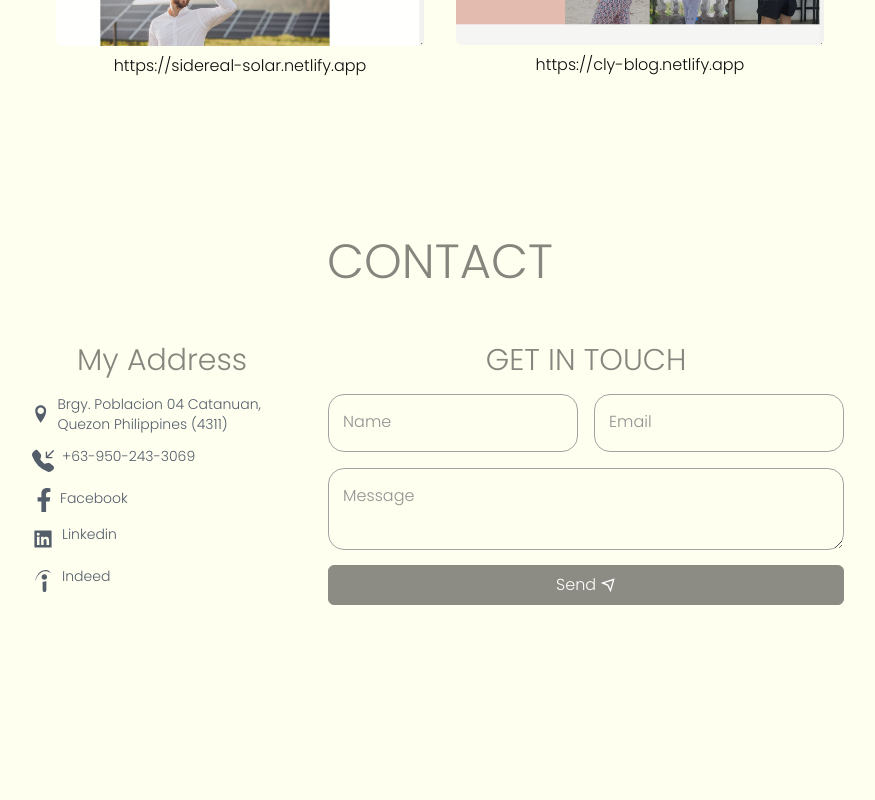
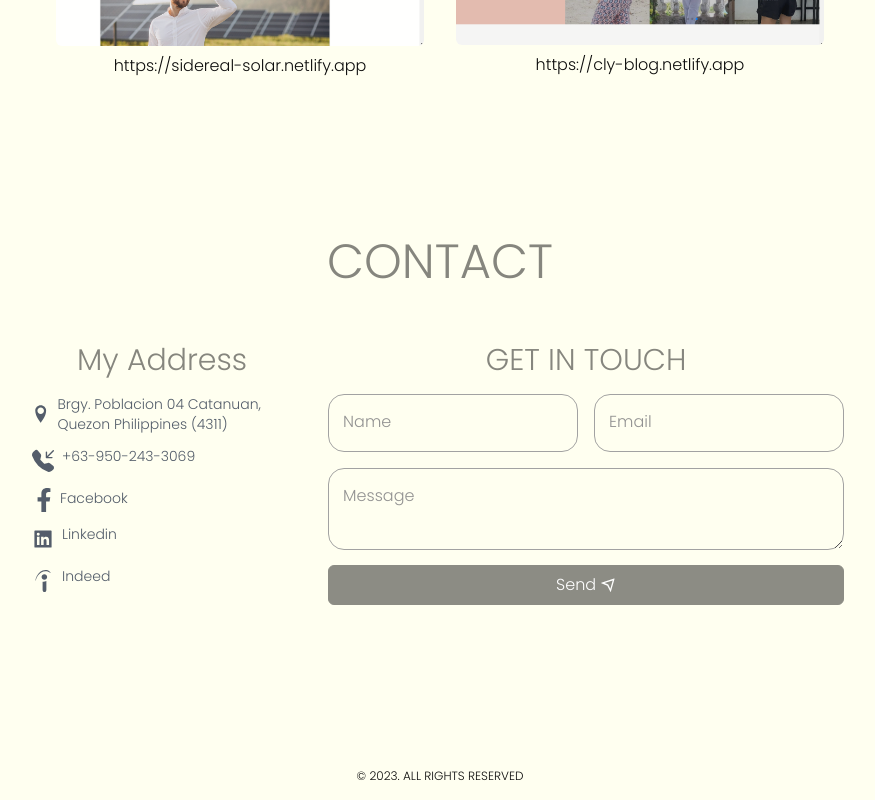
Before and after one commit to Rej327/My-Portfolio, a React (Create React App) app: page / in a window 1280 px wide. Shown: the part 2194-2994 px from the top of the page, without its empty margins (200-1075 px from the left). Before the commit the page ends 2946 px from the top, so only its background shows below. Built offline with nearby package versions, Linux system fonts and the light colour scheme.

Commit message:
Add footer

```diff
--- /dev/null
+++ b/src/components/Foot.js
@@ -0,0 +1,11 @@
+import React from "react";
+
+const Foot = () => {
+  return (
+    <div className="w-full mx-auto text-center">
+      <p className="text-xs py-4">© 2023. ALL RIGHTS RESERVED</p>
+    </div>
+  );
+};
+
+export default Foot;
--- a/src/components/Social.js
+++ b/src/components/Social.js
@@ -3,6 +3,7 @@ import { BsFillTelephoneInboundFill } from "react-icons/bs";
 import { FaFacebookF } from "react-icons/fa";
 import { AiFillLinkedin } from "react-icons/ai";
 import { SiIndeed } from "react-icons/si";
+import { social_icon } from "../styles/styles";
 
 const Social = () => {
   return (
@@ -12,24 +13,24 @@ const Social = () => {
         target="_blank"
         rel="noreferrer"
       >
-        <FaFacebookF className="text-gray-700 hover:-translate-y-2 duration-500" />
+        <FaFacebookF className={social_icon.style} />
       </a>
       <a
         href="https://www.linkedin.com/in/jefferson-resurreccion-9279391b7/"
         target="_blank"
         rel="noreferrer"
       >
-        <AiFillLinkedin className="text-gray-700 hover:-translate-y-2 duration-500" />
+        <AiFillLinkedin className={social_icon.style} />
       </a>
       <a
         href="https://profile.indeed.com/?hl=en_PH&co=PH&from=gnav-homepage"
         target="_blank"
         rel="noreferrer"
       >
-        <SiIndeed className="text-gray-700 hover:-translate-y-2 duration-500" />
+        <SiIndeed className={social_icon.style} />
       </a>
       <a href="tel:09502433069">
-        <BsFillTelephoneInboundFill className="text-gray-700 hover:-translate-y-2 duration-500" />
+        <BsFillTelephoneInboundFill className={social_icon.style} />
       </a>
     </div>
   );
--- a/src/pages/Home.js
+++ b/src/pages/Home.js
@@ -1,6 +1,7 @@
 import React from "react";
 import Aboutme from "../section/Aboutme";
 import Contact from "../section/Contact";
+import Footer from "../section/Footer";
 import Myproject from "../section/Myproject";
 import Navigation from "../section/Navigation";
 import Profile from "../section/Profile";
@@ -16,6 +17,7 @@ const Home = () => {
         <Technology />
         <Myproject />
         <Contact />
+        <Footer />
       </div>
     </div>
   );
--- /dev/null
+++ b/src/section/Footer.js
@@ -0,0 +1,12 @@
+import React from "react";
+import Foot from "../components/Foot";
+
+const Footer = () => {
+  return (
+    <div>
+      <Foot />
+    </div>
+  );
+};
+
+export default Footer;
--- a/src/styles/styles.js
+++ b/src/styles/styles.js
@@ -10,3 +10,7 @@ export const headings = {
 export const sub_headings = {
   sub_head: "text-3xl py-2 opacity-50 text-center py-4",
 };
+
+export const social_icon = {
+  style: "text-gray-700 hover:-translate-y-2 duration-500",
+};
```
